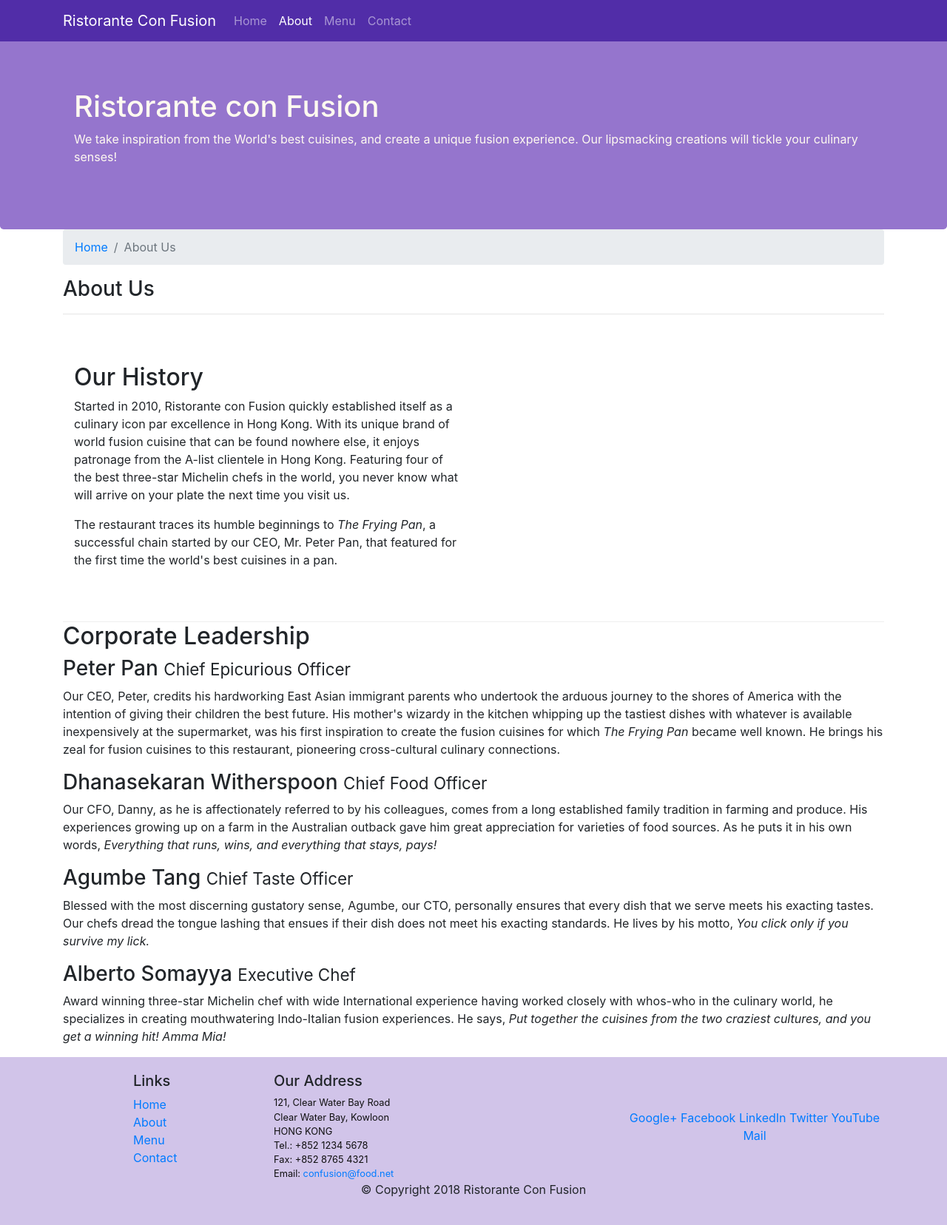
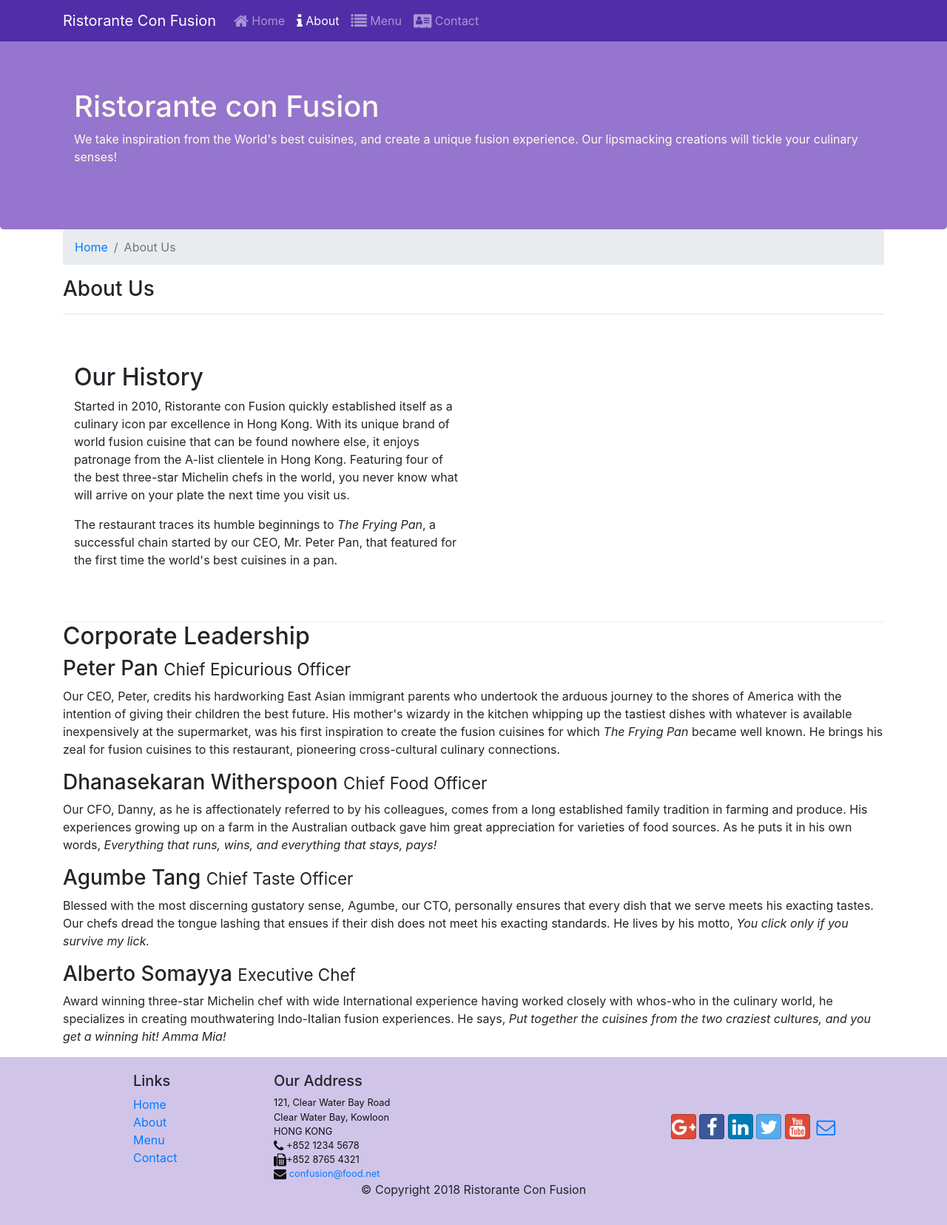
Before and after one commit to iaSokolov/coursera-react-bootstrap, a website: page aboutus.html in a window 1280 px wide. Shown: the whole page at 74% size. Drawn offline with nearby package versions, Linux system fonts and the light colour scheme.

Commit message:
Icon and Fonts

```diff
--- a/aboutus.html
+++ b/aboutus.html
@@ -8,6 +8,8 @@
     <meta name="viewport" content="width=device-width, initial-scale=1, shrink-to-fit=no">
     <meta http-equiv="x-ua-compatible" content="ie=edge">
     <link rel="stylesheet" href="node_modules/bootstrap/dist/css/bootstrap.min.css">
+    <link rel="stylesheet" href="node_modules/font-awesome/css/font-awesome.min.css">
+    <link rel="stylesheet" href="node_modules/bootstrap-social/bootstrap-social.css">
     <link rel="stylesheet" href="css/styles.css">
 </head>
 
@@ -17,13 +19,30 @@
             <button class="navbar-toggler" type="button" data-toggle="collapse" data-target="#Navbar">
                 <span class="navbar-toggler-icon"></span>
             </button>
-            <a class="navbar-brand" href="#">Ristorante Con Fusion</a>
+            <a class="navbar-brand" href="index.html">Ristorante Con Fusion</a>
             <div class="collapse navbar-collapse" id="Navbar">
                 <ul class="navbar-nav mr-auto">
-                    <li class="nav-item"><a class="nav-link" href="index.html">Home</a></li>
-                    <li class="nav-item active"><a class="nav-link" href="#">About</a></li>
-                    <li class="nav-item"><a class="nav-link" href="#">Menu</a></li>
-                    <li class="nav-item"><a class="nav-link" href="#">Contact</a></li>
+
+                    <li class="nav-item">
+                        <a class="nav-link" href="index.html">
+                            <span class="fa fa-home fa-lg"></span> Home
+                        </a>
+                    </li>
+                    <li class="nav-item active">
+                        <a class="nav-link" href="#">
+                            <span class="fa fa-info fa-lg"></span> About
+                        </a>
+                    </li>
+                    <li class="nav-item">
+                        <a class="nav-link" href="#">
+                            <span class="fa fa-list fa-lg"></span> Menu
+                        </a>
+                    </li>
+                    <li class="nav-item">
+                        <a class="nav-link" href="#">
+                            <span class="fa fa-address-card fa-lg"></span> Contact
+                        </a>
+                    </li>
                 </ul>
             </div>
         </div>
@@ -121,19 +140,20 @@
                         121, Clear Water Bay Road<br>
                         Clear Water Bay, Kowloon<br>
                         HONG KONG<br>
-                        Tel.: +852 1234 5678<br>
-                        Fax: +852 8765 4321<br>
-                        Email: <a href="mailto:confusion@food.net">confusion@food.net</a>
+                        <i class="fa fa-phone fa-lg"></i> +852 1234 5678<br>
+                        <i class="fa fa-fax fa-lg"></i>+852 8765 4321<br>
+                        <i class="fa fa-envelope fa-lg"></i>
+                        <a href="mailto:confusion@food.net">confusion@food.net</a>
                     </address>
                 </div>
                 <div class="col-12 col-sm-4 align-self-center">
                     <div class="text-center">
-                        <a href="http://google.com/+">Google+</a>
-                        <a href="http://www.facebook.com/profile.php?id=">Facebook</a>
-                        <a href="http://www.linkedin.com/in/">LinkedIn</a>
-                        <a href="http://twitter.com/">Twitter</a>
-                        <a href="http://youtube.com/">YouTube</a>
-                        <a href="mailto:">Mail</a>
+                        <a class="btn btn-social-icon btn-google" href="http://google.com/+"><i class="fa fa-google-plus"></i></a>
+                            <a class="btn btn-social-icon btn-facebook" href="http://www.facebook.com/profile.php?id="><i class="fa fa-facebook"></i></a>
+                            <a class="btn btn-social-icon btn-linkedin" href="http://www.linkedin.com/in/"><i class="fa fa-linkedin"></i></a>
+                            <a class="btn btn-social-icon btn-twitter" href="http://twitter.com/"><i class="fa fa-twitter"></i></a>
+                            <a class="btn btn-social-icon btn-google" href="http://youtube.com/"><i class="fa fa-youtube"></i></a>
+                            <a class="btn btn-social-icon" href="mailto:"><i class="fa fa-envelope-o"></i></a>
                     </div>
                 </div>
             </div>
--- a/package.json
+++ b/package.json
@@ -15,6 +15,8 @@
   },
   "dependencies": {
     "bootstrap": "^4.0.0",
+    "bootstrap-social": "^5.1.1",
+    "font-awesome": "^4.7.0",
     "jquery": "^3.3.1",
     "popper.js": "^1.12.9"
   }
```
Also changed, not shown: index.html (+35 -13 lines), 1 other file.
